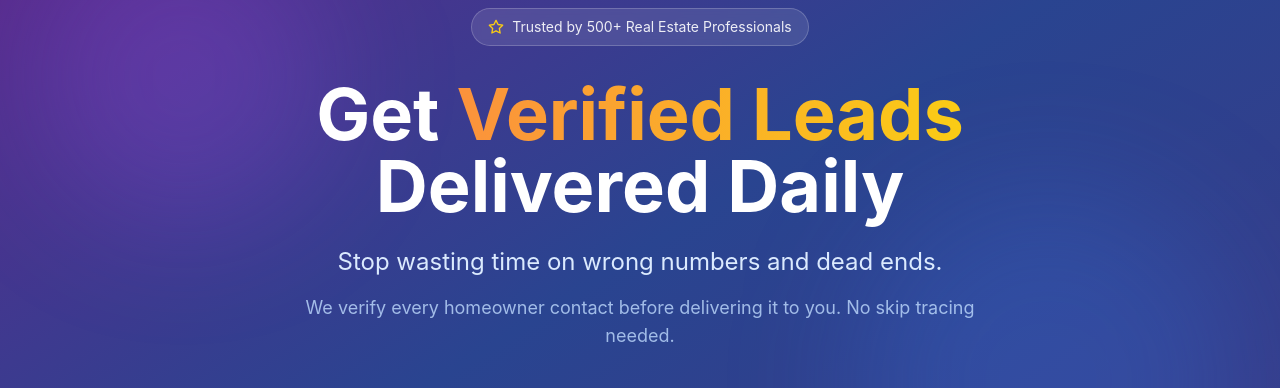
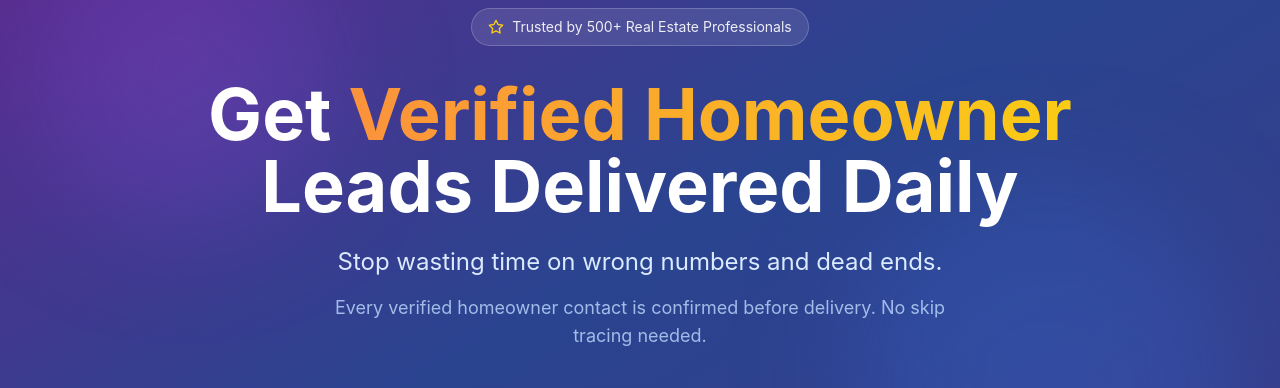
Before and after one commit to crynxmartinez/verifiedhomeowner, a React (Vite) app in the folder frontend/: page / in a window 1280 px wide. Shown: the part 148-536 px from the top of the page. Built offline with nearby package versions, Linux system fonts and the light colour scheme; no server answers.

Commit message:
SEO: Optimize Home page with 'verified homeowner' keyword (5 instances)

```diff
--- a/frontend/src/pages/Home.jsx
+++ b/frontend/src/pages/Home.jsx
@@ -94,15 +94,15 @@ export default function Home() {
           </div>
 
           <h1 className="text-5xl md:text-7xl font-bold mb-6 text-white leading-tight">
-            Get <span className="text-transparent bg-clip-text bg-gradient-to-r from-orange-400 to-yellow-400">Verified Leads</span>
-            <br />Delivered Daily
+            Get <span className="text-transparent bg-clip-text bg-gradient-to-r from-orange-400 to-yellow-400">Verified Homeowner</span>
+            <br />Leads Delivered Daily
           </h1>
 
           <p className="text-xl md:text-2xl mb-4 text-blue-100 max-w-3xl mx-auto">
             Stop wasting time on wrong numbers and dead ends.
           </p>
           <p className="text-lg mb-10 text-blue-200/80 max-w-2xl mx-auto">
-            We verify every homeowner contact before delivering it to you. No skip tracing needed.
+            Every verified homeowner contact is confirmed before delivery. No skip tracing needed.
           </p>
 
           <div className="flex flex-col sm:flex-row justify-center gap-4 mb-12">
@@ -151,7 +151,7 @@ export default function Home() {
             {[
               { icon: Users, title: 'Sign Up', desc: 'Create your free account in under 2 minutes', color: 'bg-purple-500' },
               { icon: Target, title: 'Choose Plan', desc: 'Select a plan based on how many leads you need', color: 'bg-blue-500' },
-              { icon: Phone, title: 'Receive Leads', desc: 'Get verified homeowner leads delivered daily', color: 'bg-indigo-500' },
+              { icon: Phone, title: 'Receive Leads', desc: 'Get verified homeowner leads delivered to your dashboard daily', color: 'bg-indigo-500' },
               { icon: DollarSign, title: 'Close Deals', desc: 'Call verified numbers and close more deals', color: 'bg-orange-500' },
             ].map((step, i) => (
               <div key={i} className="relative">
@@ -381,10 +381,10 @@ export default function Home() {
 
         <div className="max-w-4xl mx-auto px-4 text-center relative z-10">
           <h2 className="text-4xl md:text-5xl font-bold text-white mb-6">
-            Ready to Get Verified Leads?
+            Ready to Get Verified Homeowner Leads?
           </h2>
           <p className="text-xl text-gray-300 mb-10 max-w-2xl mx-auto">
-            Join hundreds of real estate professionals who are closing more deals with our verified homeowner leads.
+            Join hundreds of real estate professionals who close more deals with verified homeowner data.
           </p>
           <div className="flex flex-col sm:flex-row justify-center gap-4">
             <Link
```
